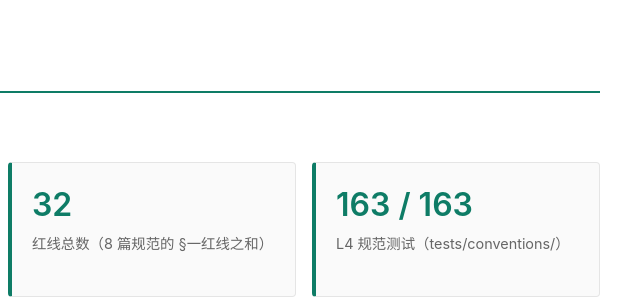
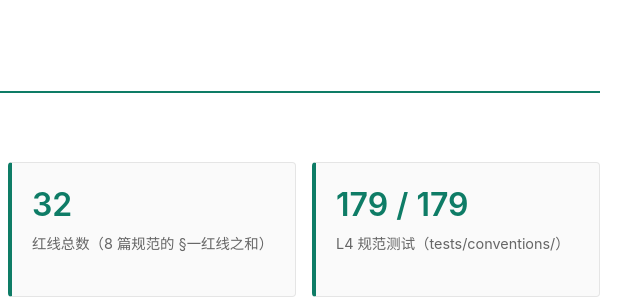
Before and after one commit to xiangbianpangde/devguard, a website: page dashboard.html in a window 1280 px wide. Shown: the top 299 px of the page, 640-1280 px from the left. Drawn offline with Linux system fonts and the light colour scheme.

Commit message:
fix(dashboard): 同步 179 测试口径的 dashboard.html 渲染产物

```diff
--- a/dashboard.html
+++ b/dashboard.html
@@ -64,7 +64,7 @@
       <span class="label">红线总数（8 篇规范的 §一红线之和）</span>
     </div>
     <div class="card">
-      <span class="num">163 / 163</span>
+      <span class="num">179 / 179</span>
       <span class="label">L4 规范测试（tests/conventions/）</span>
     </div>
   </div>
```
